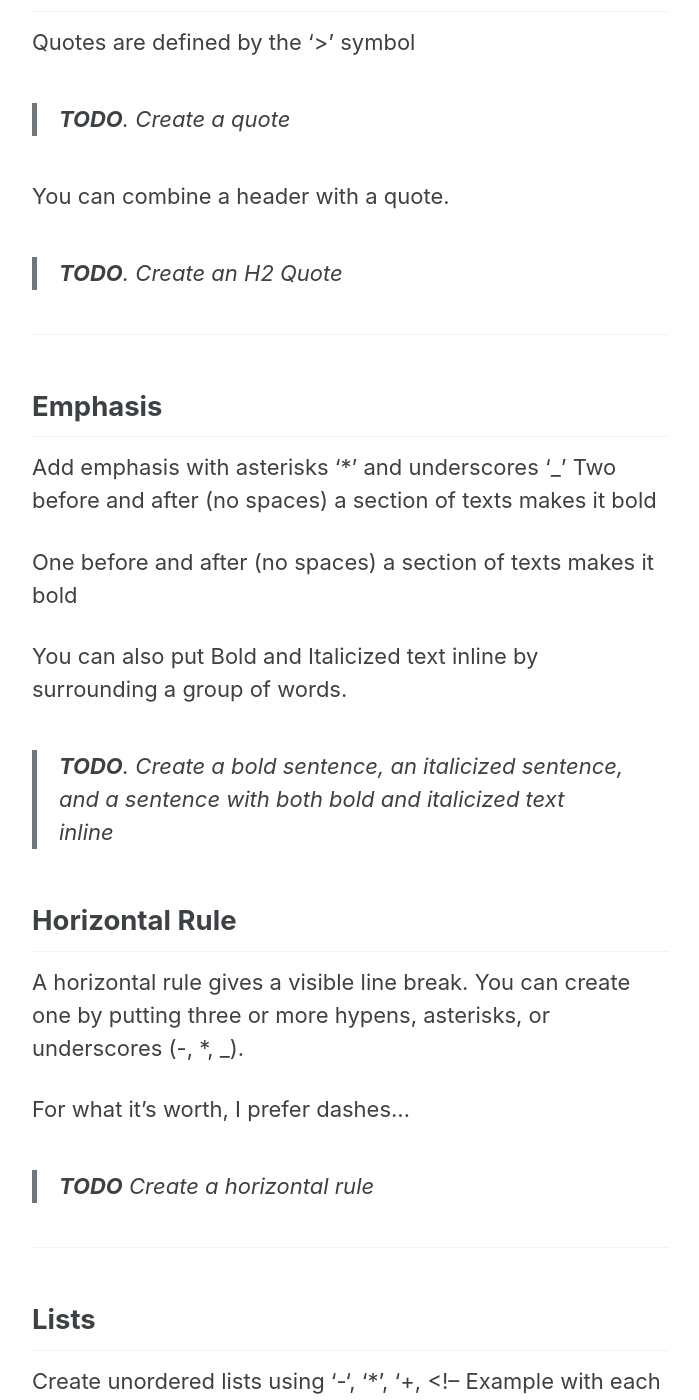
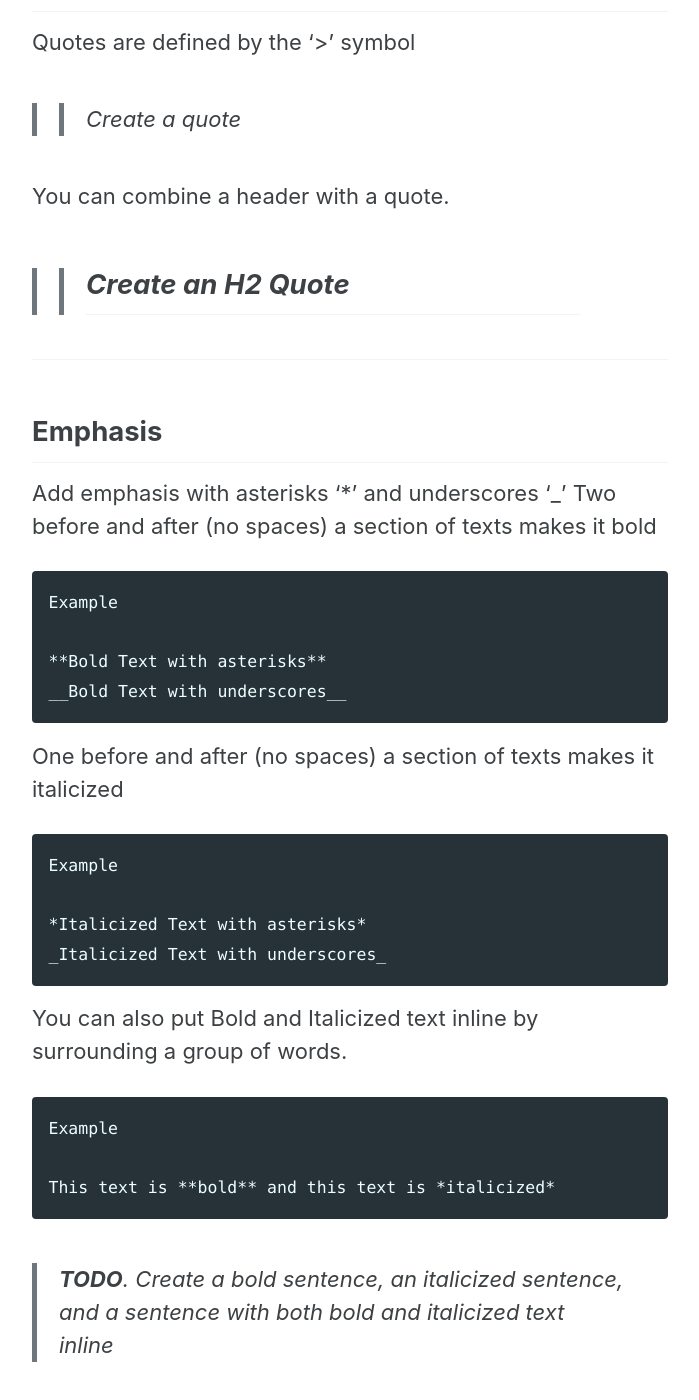
Before and after one commit to andreigue/andreigue.github.io, a Jekyll site: the page built from _posts/2020-01-01-worksheet.md, in a window 1280 px wide and 1400 px high, scrolled down 2014 px. Shown: the whole window, without its empty margins (290-989 px from the left). Built offline with Jekyll 4.4.1, drawn with Linux system fonts in a browser that asks for light colours; cached includes are drawn as plain includes; nearby versions of some CDN libraries.

```diff
--- a/_posts/2020-01-01-worksheet.md
+++ b/_posts/2020-01-01-worksheet.md
@@ -50,7 +50,7 @@ Quotes are defined by the  '>' symbol
     > This is an example quote
 -->
 
-> **TODO**. Create a quote
+> > Create a quote
 
 You can combine a header with a quote.
 
@@ -60,7 +60,7 @@ You can combine a header with a quote.
     > # H1 Quote
 -->
 
-> **TODO**. Create an H2 Quote
+> > ## Create an H2 Quote
 
 ---
 
@@ -69,28 +69,28 @@ You can combine a header with a quote.
 Add emphasis with asterisks '*' and underscores '_'
 Two before and after (no spaces) a section of texts makes it bold
 
-<!--
+
     Example
 
     **Bold Text with asterisks**
     __Bold Text with underscores__
--->
 
-One before and after (no spaces) a section of texts makes it bold
 
-<!--
+One before and after (no spaces) a section of texts makes it italicized
+
+
     Example
 
     *Italicized Text with asterisks*
     _Italicized Text with underscores_
--->
+
 You can also put Bold and Italicized text inline by surrounding a group of words.
 
-<!--
+
     Example
 
     This text is **bold** and this text is *italicized*
--->
+
 
 > **TODO**. Create a bold sentence, an italicized sentence, and a sentence with both bold and italicized text inline
 
```
